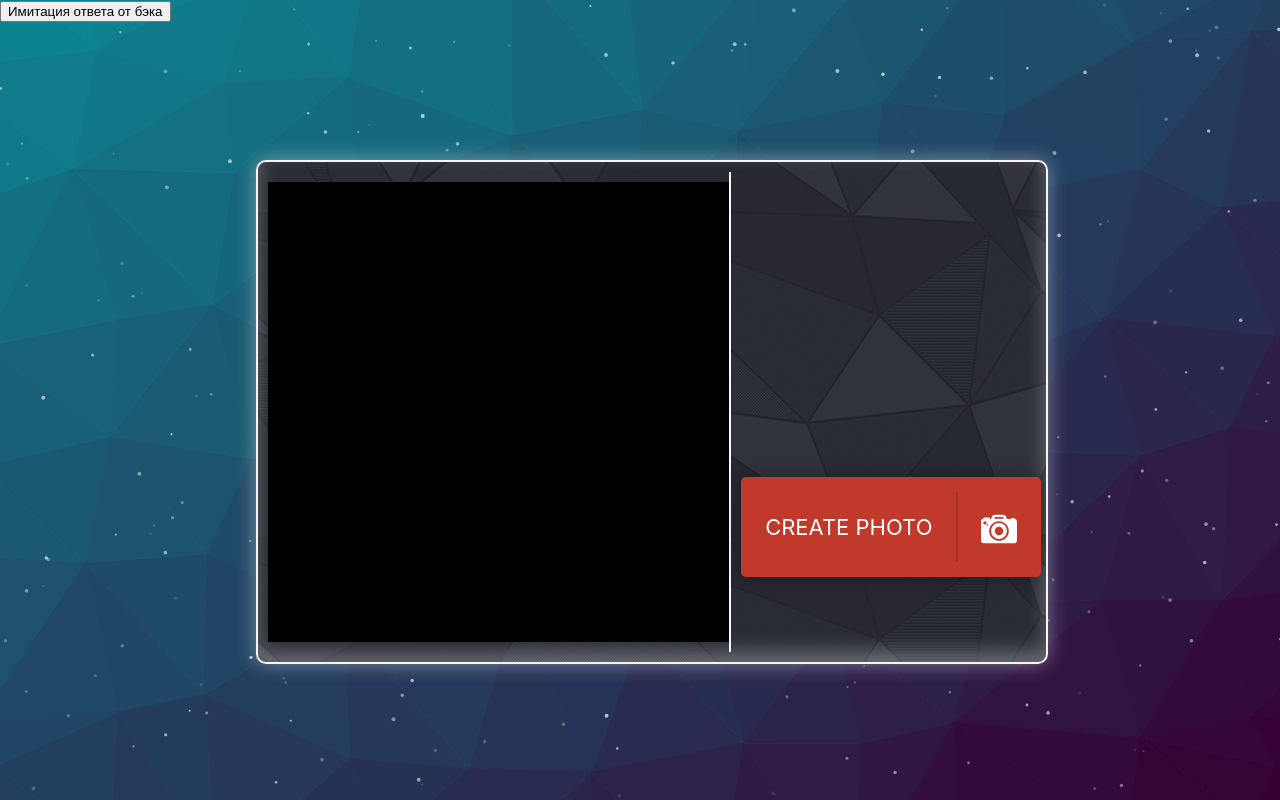
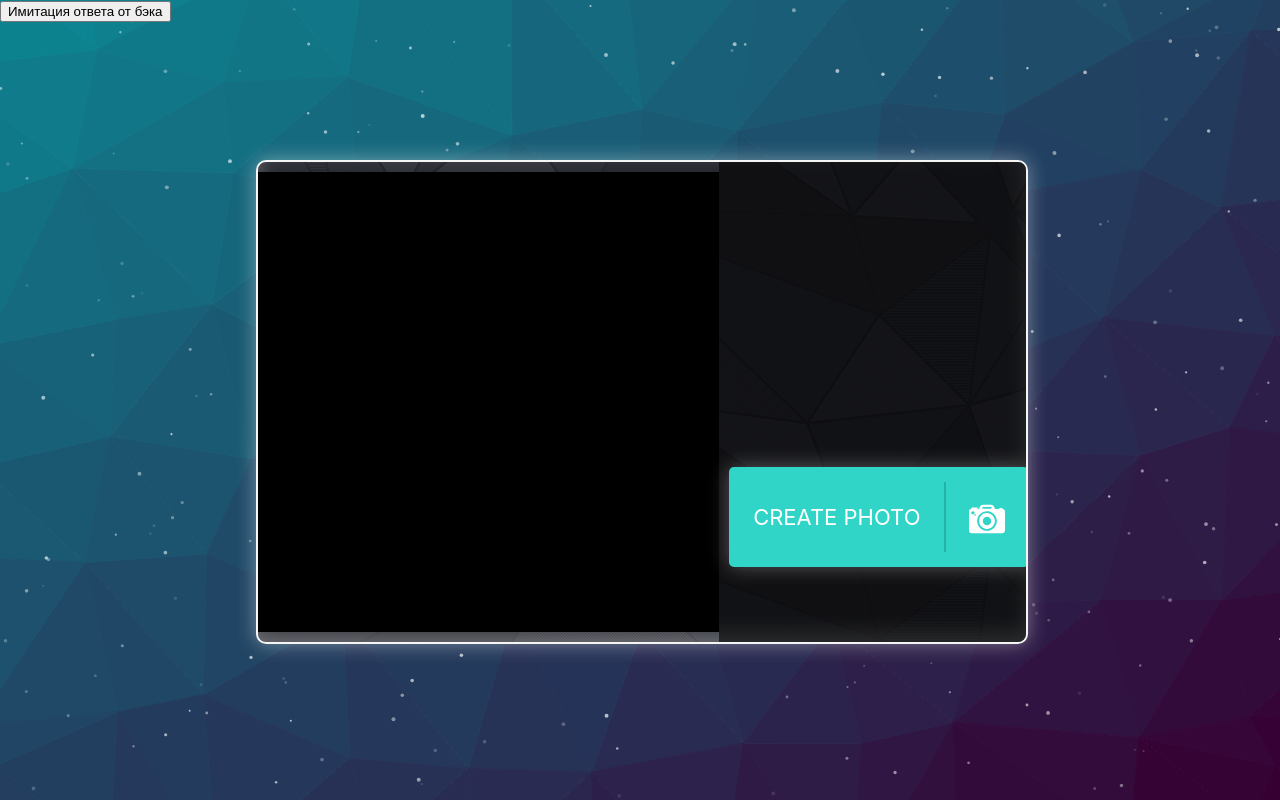
Before and after one commit to yavorskiydima/mwc, a React (Create React App) app: page / in a window 1280 px wide. Built offline with nearby package versions, Linux system fonts and the light colour scheme; no server answers.

Commit message:
feat: add style bytton

```diff
--- a/src/components/Button/index.js
+++ b/src/components/Button/index.js
@@ -1,7 +1,9 @@
 import React from 'react';
 import styled from 'styled-components';
+
 import camera from './photo-camera.svg';
 import ok from './ok.svg';
+import back from './back.svg';
 
 const speed = '0.25s';
 const defSettings = {
@@ -27,7 +29,9 @@ const ButtonWrapper = styled.a`
   cursor: pointer;
   overflow: hidden;
   border-radius: 5px;
-  box-shadow: 0 0 20px 0 rgba(0, 0, 0, 0.3);
+  box-shadow: 0 0 20px 0
+    ${({ invert }) =>
+      invert ? 'rgba(255, 255, 255, 0.3)' : 'rgba(0, 0, 0, 0.3)'};
   transition: ${defSettings.transition};
 
   span,
@@ -124,7 +128,8 @@ const ButtonWrapper = styled.a`
 `;
 
 const Button = props => {
-  const { success, text, ...otherProps } = props;
+  const { success, text, backIcon, ...otherProps } = props;
+  const currIcon = backIcon ? back : camera;
   return (
     <div style={{ position: 'relative', width: '100%' }}>
       <ButtonWrapper
@@ -135,7 +140,7 @@ const Button = props => {
       >
         <span>{text}</span>
         <div className="icon">
-          <img className="fa fa-remove" src={camera} alt="camera" />
+          <img className="fa fa-remove" src={currIcon} alt="camera" />
           <img className="fa fa-check" src={ok} alt="ok" />
         </div>
       </ButtonWrapper>
--- a/src/containers/Common.styled.js
+++ b/src/containers/Common.styled.js
@@ -48,7 +48,6 @@ export const CommonContainer = styled.div`
       height: 60%;
       top: 20%;
       left: 20%;
-      padding: 10px;
       border: 2px solid whitesmoke;
       opacity: 1;
     }
@@ -68,7 +67,6 @@ export const LeftSpace = styled.div`
 `;
 export const RigthSpace = styled.div`
   box-sizing: border-box;
-  border-left: 2px solid whitesmoke;
   width: 40%;
   height: 100%;
   padding: 10px;
@@ -77,4 +75,5 @@ export const RigthSpace = styled.div`
   justify-content: space-around;
   align-items: center;
   text-align: center;
+  background: rgba(0, 0, 0, 0.6);
 `;
--- a/src/containers/Result/Result.js
+++ b/src/containers/Result/Result.js
@@ -1,7 +1,8 @@
-import React, { Component } from "react";
-import { Button } from "../Components";
-import { Container } from "./Result.styled";
-import { LeftSpace, RigthSpace } from "../Common.styled";
+import React, { Component } from 'react';
+import { Button } from '../Components';
+import { Container } from './Result.styled';
+import { LeftSpace, RigthSpace } from '../Common.styled';
+import StyledButton from '../../components/Button';
 
 class Result extends Component {
   render() {
@@ -10,7 +11,13 @@ class Result extends Component {
       <Container visible={visible}>
         <LeftSpace>{data && <img src={data.pic} alt="EW" />}</LeftSpace>
         <RigthSpace>
-          <Button onClick={close}>Закрыть</Button>
+          <StyledButton
+            invert
+            backIcon
+            onClick={close}
+            text="return back"
+            success={false}
+          />
         </RigthSpace>
       </Container>
     );
--- a/src/containers/Start/Start.js
+++ b/src/containers/Start/Start.js
@@ -46,6 +46,9 @@ class Start extends Component {
           <div>{statistic}</div>
           {/* <Button onClick={this.handleClick}>ПОИСК</Button> */}
           <StyledButton
+            firstColor="#30d5c8"
+            secondColor="#24b3a7"
+            invert
             onClick={this.onSuccess}
             text="create photo"
             success={isSuccess}
```
Also changed, not shown: src/components/Button/back.svg (added).
